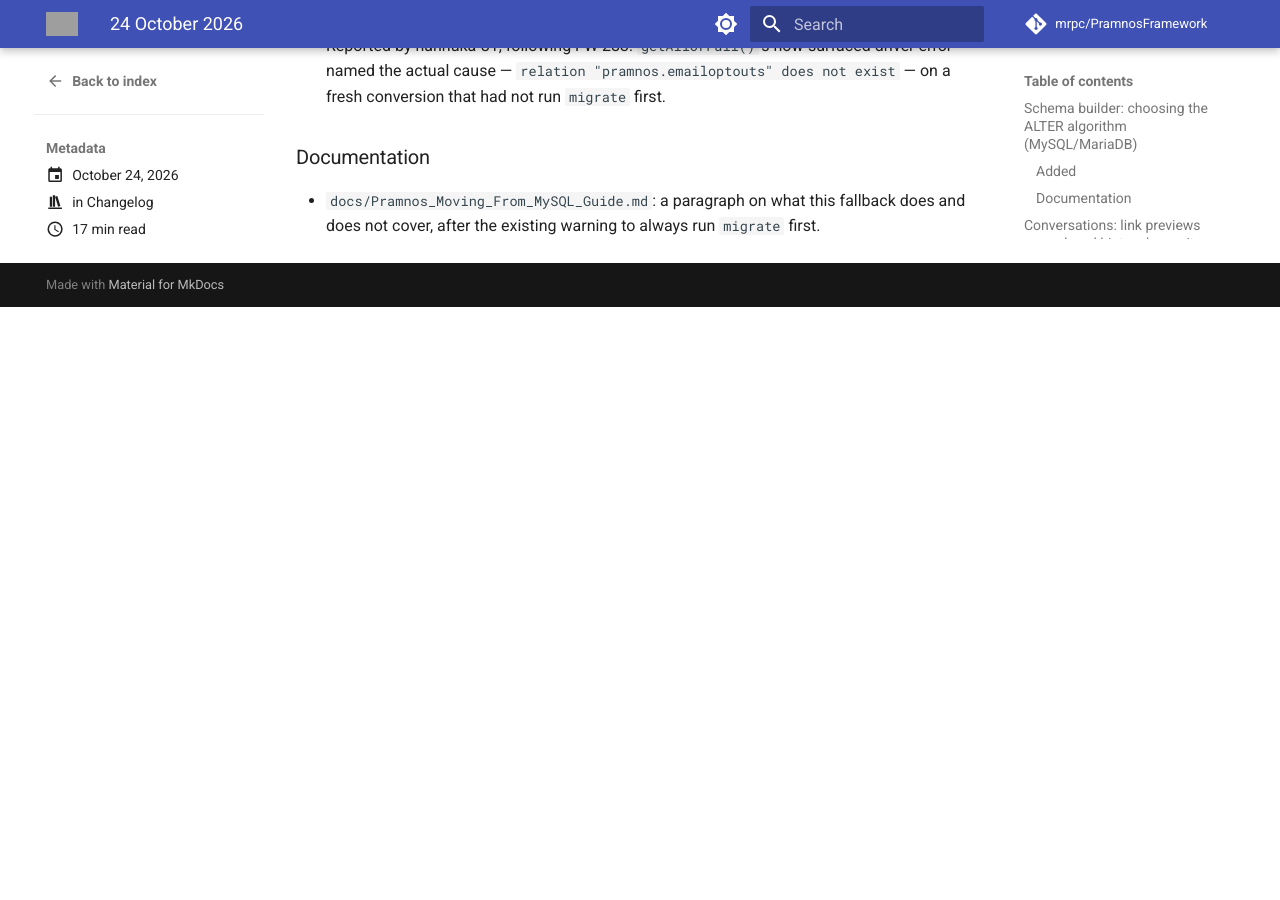
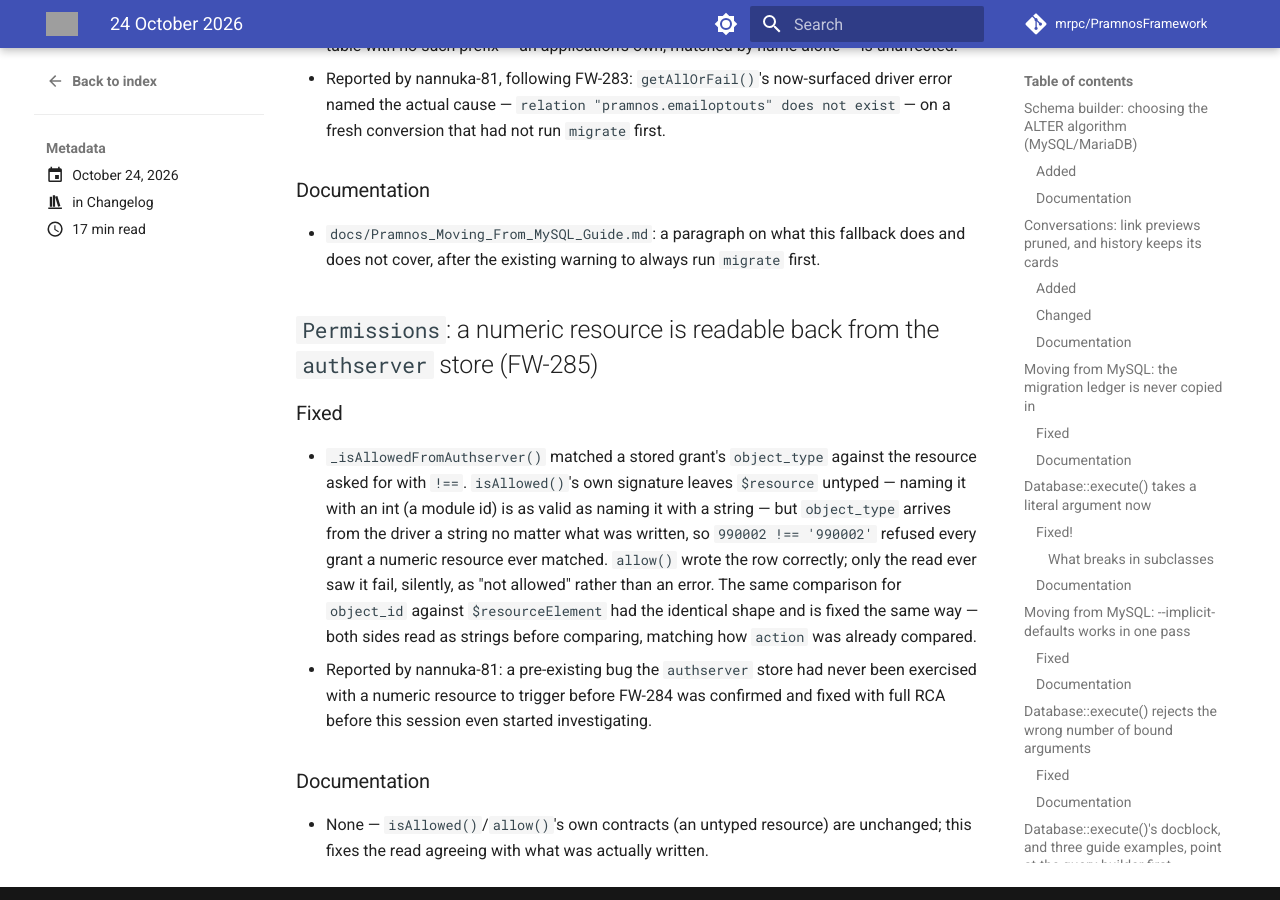
Before and after one commit to mrpc/PramnosFramework, an MkDocs documentation site: the page built from docs/version-history/posts/2026-10-24.md, in a window 1280 px wide and 900 px high, scrolled down 14006 px. Built offline with MkDocs 1.6.1 and Material for MkDocs 9.7.7, drawn with Linux system fonts in a browser that asks for light colours; comment, search, counter and statistics services are not loaded; before the commit the page ends 14313 px from its top, so only the background shows below that; some of the changed text lies outside the part shown; grey boxes are pictures that could not be loaded.

Commit message:
fix(auth): Permissions reads a numeric resource back from authserver (FW-285)
_isAllowedFromAuthserver() matched a stored grant's object_type
against the resource asked for with !==. isAllowed()'s own signature
leaves $resource untyped, but object_type arrives from the driver a
string no matter what was written, so 990002 !== '990002' refused
every grant a numeric resource ever matched. allow() wrote the row
correctly; only the read ever saw it fail, silently, as "not
allowed" rather than an error. The same shape existed for object_id
against $resourceElement and is fixed the same way.

Reported by nannuka-81, with full root-cause analysis: a pre-existing
bug the authserver store had never been exercised with a numeric
resource to trigger before.

```diff
--- a/docs/version-history/posts/2026-10-24.md
+++ b/docs/version-history/posts/2026-10-24.md
@@ -5,7 +5,7 @@ categories: [Changelog]
 
 # 24 October 2026
 
-Twenty-two entries today:
+Twenty-three entries today:
 
 - Schema builder: choosing the ALTER algorithm (MySQL/MariaDB)
 - Conversations: link previews pruned, and history keeps its cards
@@ -30,6 +30,7 @@ Twenty-two entries today:
 - The debug toolbar's log level is escaped for its attribute context, not just its text
 - `getAllOrFail()` carries the driver's own error, not a sentence that names nothing (FW-283)
 - Moving from MySQL: a framework table goes to its real schema on a fresh PostgreSQL target too (FW-284)
+- `Permissions`: a numeric resource is readable back from the `authserver` store (FW-285)
 
 <!-- more -->
 
@@ -504,3 +505,24 @@ the guard now adds only what is actually missing.
 
 - `docs/Pramnos_Moving_From_MySQL_Guide.md`: a paragraph on what this fallback does and does
   not cover, after the existing warning to always run `migrate` first.
+
+## `Permissions`: a numeric resource is readable back from the `authserver` store (FW-285)
+
+### Fixed
+
+- `_isAllowedFromAuthserver()` matched a stored grant's `object_type` against the resource
+  asked for with `!==`. `isAllowed()`'s own signature leaves `$resource` untyped — naming it
+  with an int (a module id) is as valid as naming it with a string — but `object_type` arrives
+  from the driver a string no matter what was written, so `990002 !== '990002'` refused every
+  grant a numeric resource ever matched. `allow()` wrote the row correctly; only the read ever
+  saw it fail, silently, as "not allowed" rather than an error. The same comparison for
+  `object_id` against `$resourceElement` had the identical shape and is fixed the same way —
+  both sides read as strings before comparing, matching how `action` was already compared.
+- Reported by nannuka-81: a pre-existing bug the `authserver` store had never been exercised
+  with a numeric resource to trigger before FW-284 was confirmed and fixed with full RCA
+  before this session even started investigating.
+
+### Documentation
+
+- None — `isAllowed()`/`allow()`'s own contracts (an untyped resource) are unchanged; this
+  fixes the read agreeing with what was actually written.
```
Also changed, not shown: 2 other files.
